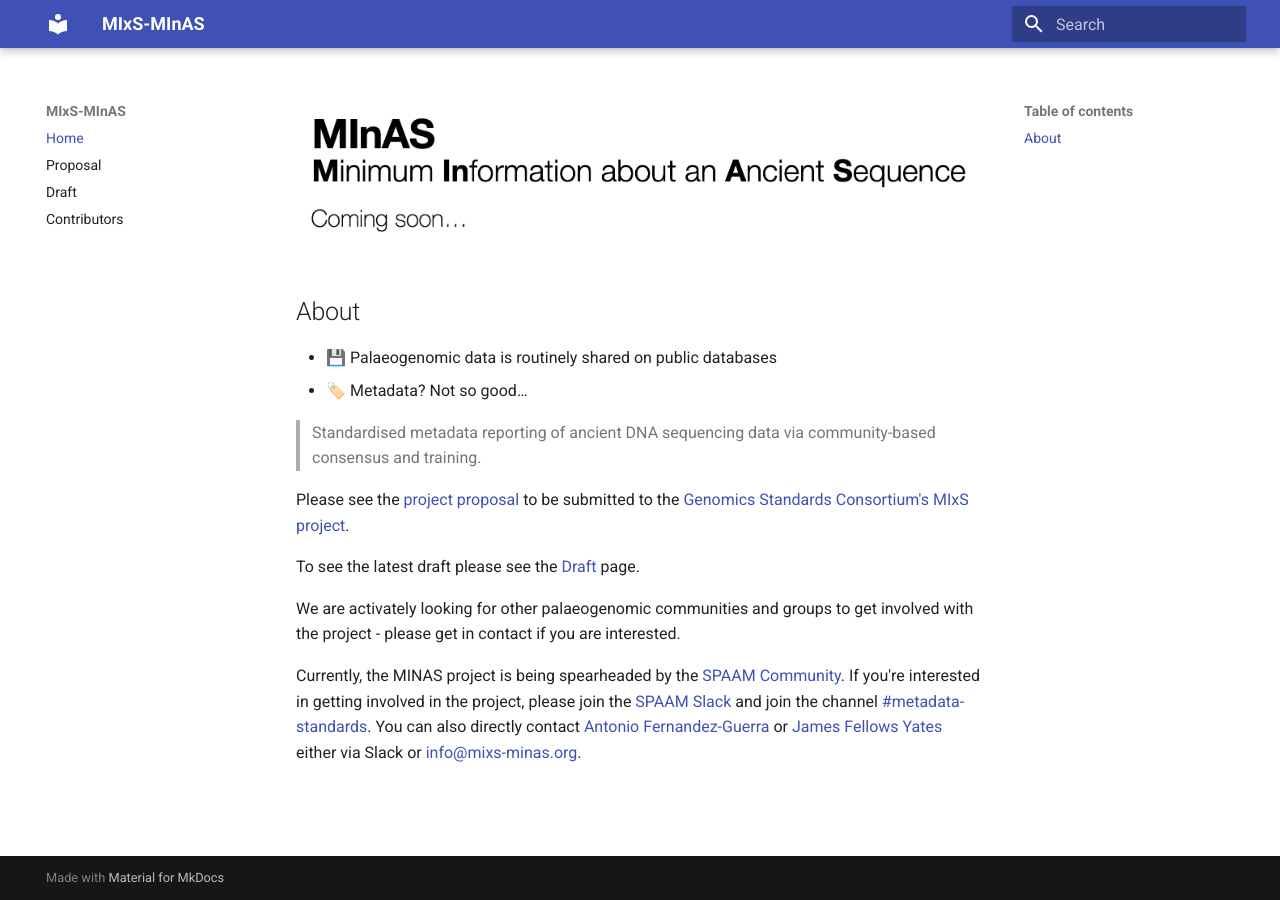
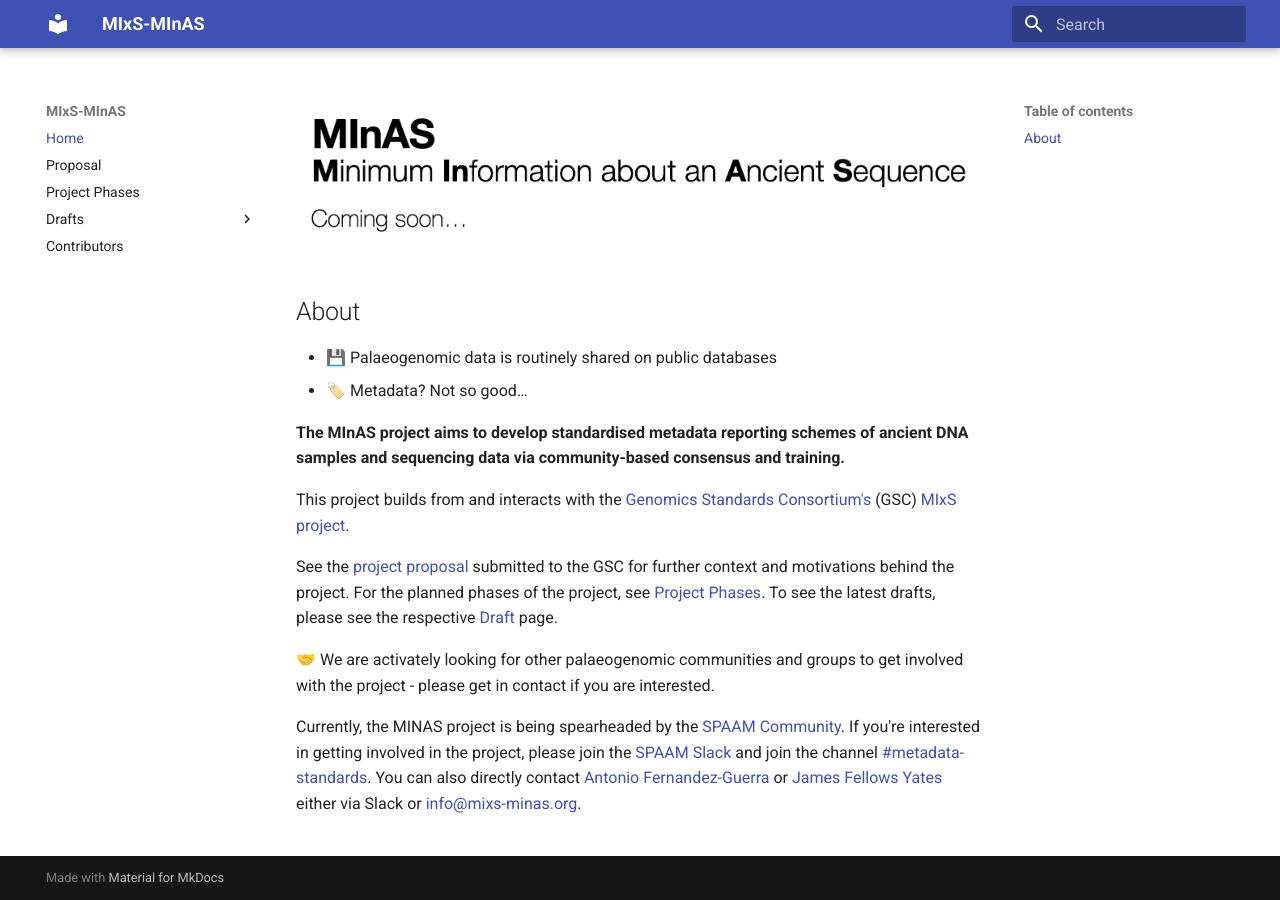
Before and after one commit to MIxS-MInAS/MIxS-MInAS.github.io, an MkDocs documentation site: the page built from docs/index.md, in a window 1280 px wide. Built offline with MkDocs 1.6.1 and Material for MkDocs 9.7.7, drawn with Linux system fonts in a browser that asks for light colours; comment, search, counter and statistics services are not loaded.

Commit message:
Start restructure

```diff
--- a/docs/index.md
+++ b/docs/index.md
@@ -5,13 +5,13 @@
 - 💾 Palaeogenomic data is routinely shared on public databases
 - 🏷️ Metadata? Not so good…
 
-> Standardised metadata reporting of ancient DNA sequencing data via community-based consensus and training.
+**The MInAS project aims to develop standardised metadata reporting schemes of ancient DNA samples and sequencing data via community-based consensus and training.**
 
-Please see the [project proposal](/proposal) to be submitted to the [Genomics Standards Consortium's](https://www.gensc.org/) [MIxS project](https://www.gensc.org/pages/standards-intro.html).
+This project builds from and interacts with the [Genomics Standards Consortium's](https://www.gensc.org/) (GSC) [MIxS project](https://www.gensc.org/pages/standards-intro.html).
 
-To see the latest draft please see the [Draft](/draft) page.
+See the [project proposal](/proposal) submitted to the GSC for further context and motivations behind the project. For the planned phases of the project, see [Project Phases](/phases). To see the latest drafts, please see the respective [Draft](/draft) page.
 
-We are activately looking for other palaeogenomic communities and groups to get involved with the project - please get in contact if you are interested.
+🤝 We are activately looking for other palaeogenomic communities and groups to get involved with the project - please get in contact if you are interested.
 
 Currently, the MINAS project is being spearheaded by the [SPAAM Community](https://spaam-community.github.io).
 If you're interested in getting involved in the project, please join the [SPAAM Slack](https://join.slack.com/t/spaam-community/shared_invite/zt-ei8pfw4m-XdBGTQwRaXWrEkd618YlhQ) and join the channel [#metadata-standards](https://spaam-community.slack.com/archives/C01BX7EM4EL).
--- a/mkdocs.yml
+++ b/mkdocs.yml
@@ -3,7 +3,13 @@ site_url: https://mixs-minas.org/
 nav:
   - Home: index.md
   - Proposal: proposal.md
-  - Draft: draft.md
+  - Project Phases: phases.md
+  - Drafts:
+    - drafts/index.md
+    - "Ancient Extension": drafts/ancient-extension.md
+    - "MIxS Term Updates": drafts/existing-term-updates.md
+    - "MInAS Checklists": drafts/minas-checklist-combinations.md
+    - "Deprecated": drafts/draft.md
   - Contributors: contributors.md
 theme: material
 markdown_extensions:
@@ -13,6 +19,7 @@ markdown_extensions:
 plugins:
   - search
   - table-reader
+  - section-index
 extra_javascript:
   - https://unpkg.com/tablesort@5.3.0/dist/tablesort.min.js
   - javascripts/tablesort.js
```
Also changed, not shown: docs/drafts/ancient-extension.md (added, +7 -0 lines), docs/drafts/draft.md (renamed from docs/draft.md, +2 -0 lines), docs/drafts/existing-term-updates.md (added, +1 -0 lines), docs/drafts/index.md (added, +9 -0 lines), docs/drafts/minas-checklist-combinations.md (added, +1 -0 lines), docs/phases.md (added, +29 -0 lines).
